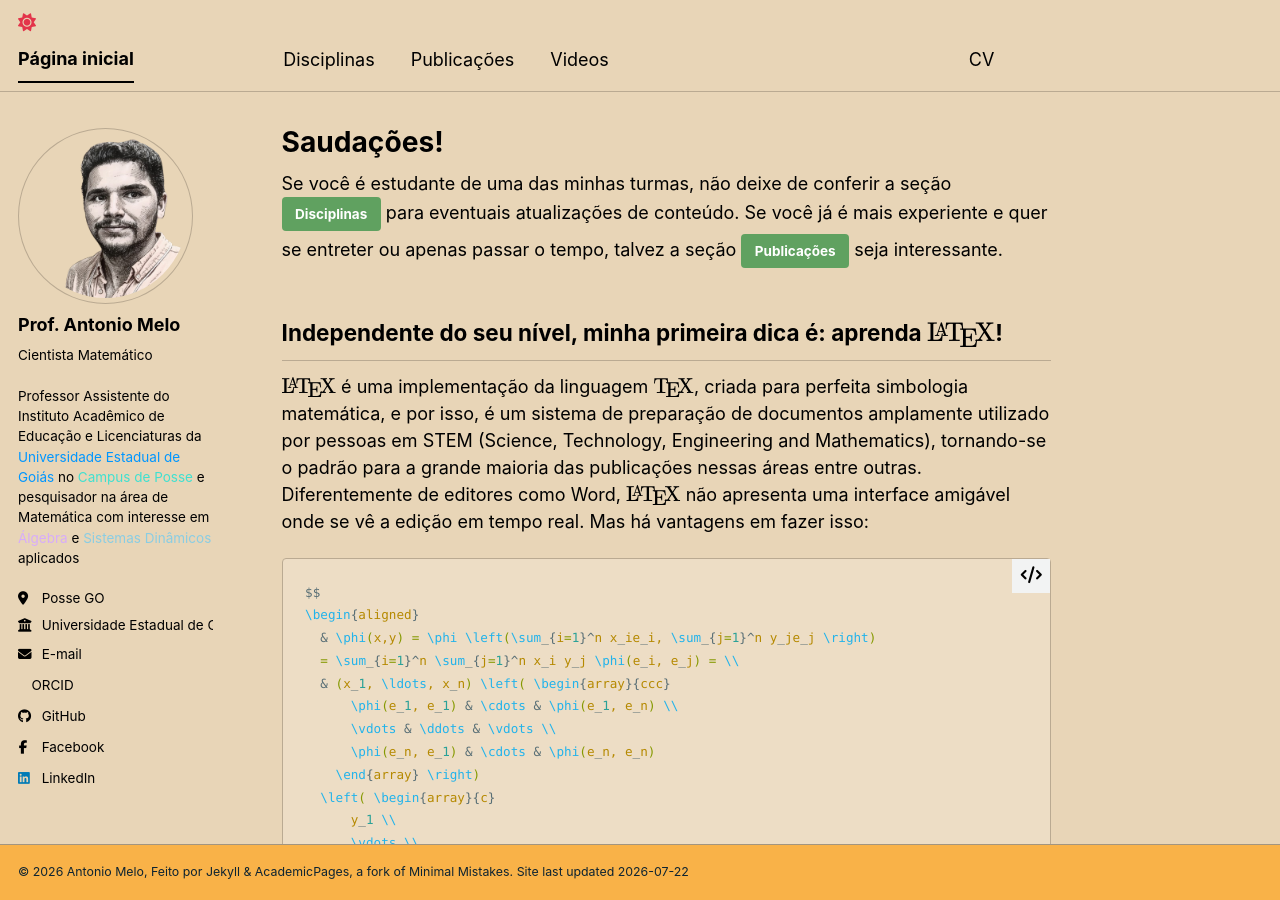
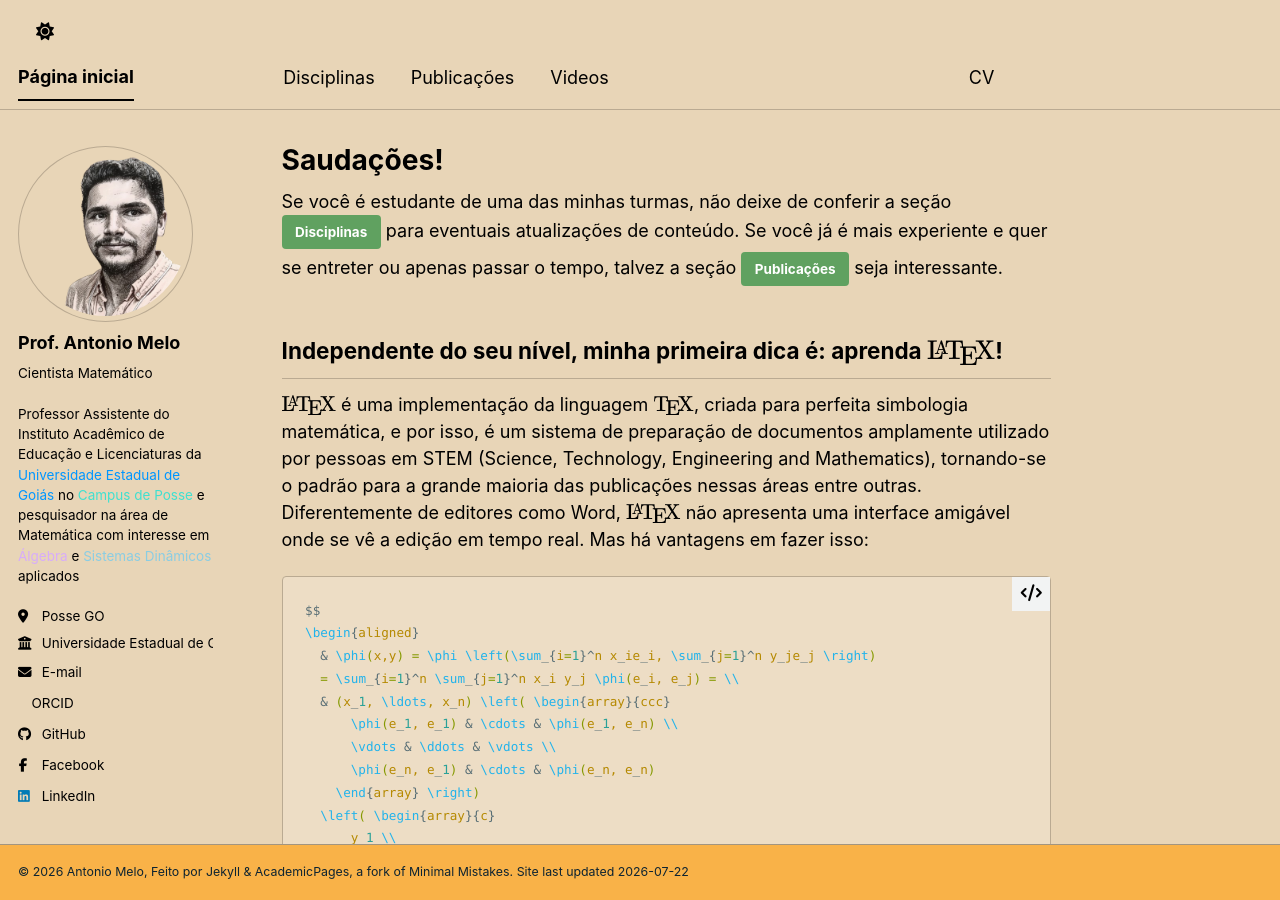
Before and after one commit to antmelo/antmelo.github.io, a Jekyll site: the page built from _pages/about.md, in a window 1280 px wide and 900 px high. Built offline with Jekyll 4.4.1, drawn with Linux system fonts in a browser that asks for light colours; nearby versions of some CDN libraries; a style sheet for code colours, icons or effects is not loaded.

Commit message:
Update masthead.html

```diff
--- a/_includes/masthead.html
+++ b/_includes/masthead.html
@@ -2,10 +2,10 @@
 <div class="masthead">
   <div class="masthead__inner-wrap">
     <div class="masthead__menu">
-          <li id="theme-toggle" class="masthead__menu-item persist tail">
+       <nav id="site-nav" class="greedy-nav">
+            <li id="theme-toggle" class="masthead__menu-item persist tail">
             <a role="button" aria-labelledby="theme-icon"><i id="theme-icon" class="fa-solid fa-sun" aria-hidden="true" title="toggle theme"></i></a>
-          </li>
-      <nav id="site-nav" class="greedy-nav">
+            </li>
         <button><span class="navicon"></span></button>
         <ul class="visible-links">
           <li class="masthead__menu-item masthead__menu-item--lg persist {% if page.url == '/' or page.url == '/index.html' %}selected{% endif %}">
```
